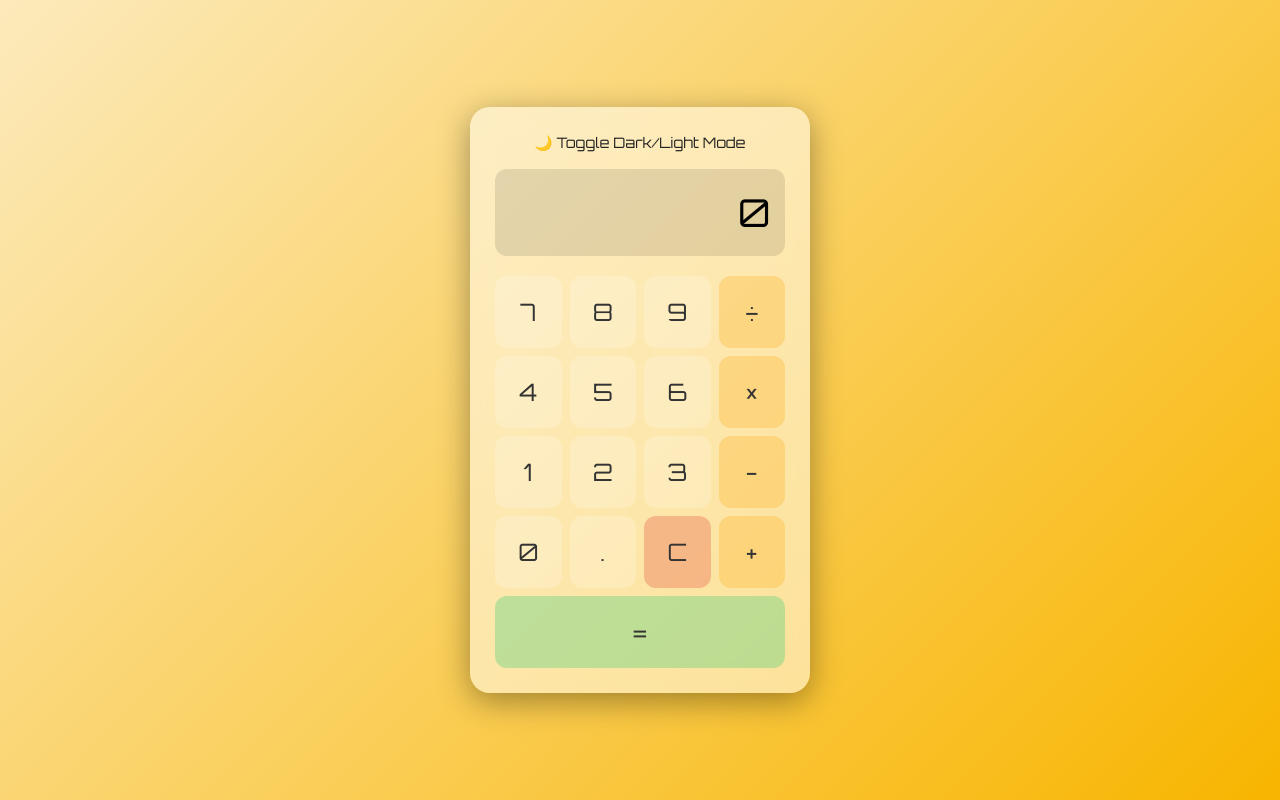
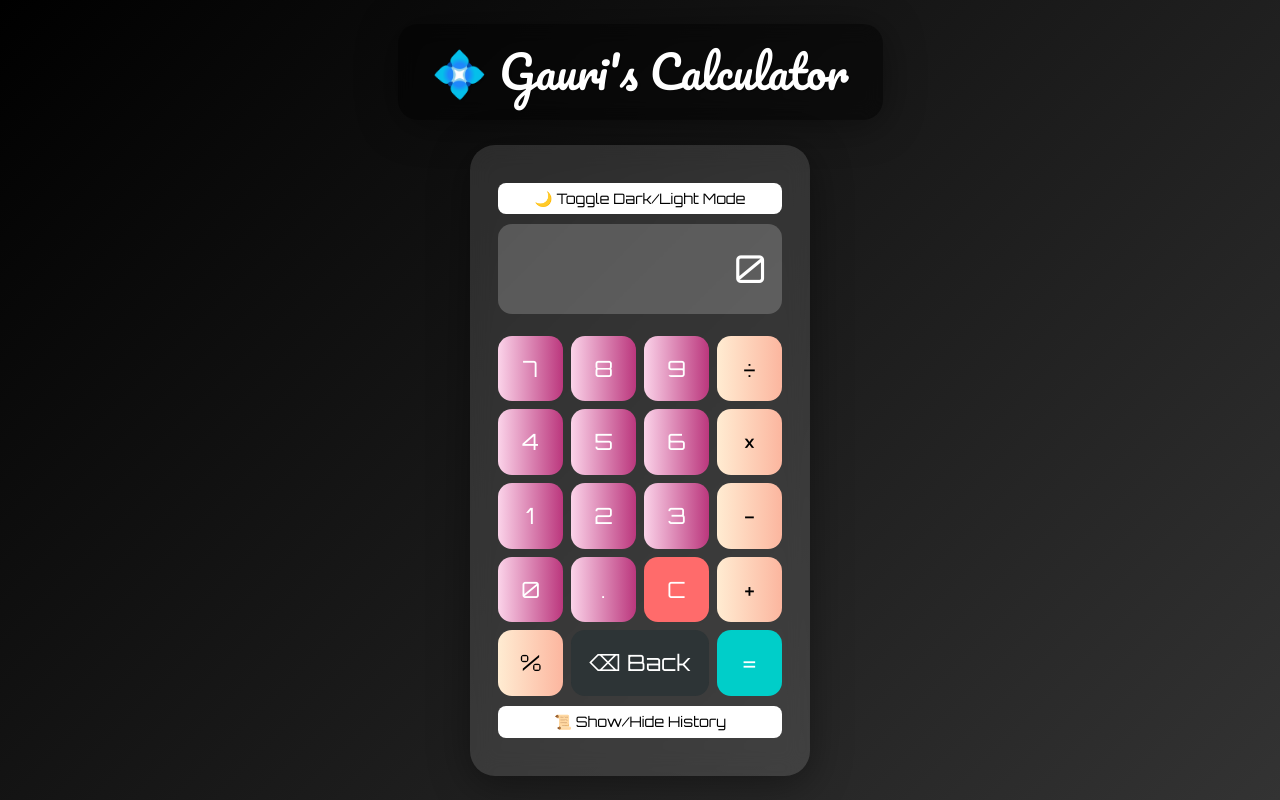
Before and after one commit to gaurisinghpanwar/glass_calculator, a plain HTML site: page index.html in a window 1280 px wide. Both pictures are taken after a click on the element "🌙 Toggle Dark/Light Mode". Drawn offline with nearby package versions, Linux system fonts and the light colour scheme.

Commit message:
Update index.html

```diff
--- a/index.html
+++ b/index.html
@@ -3,19 +3,18 @@
 <head>
   <meta charset="UTF-8" />
   <meta name="viewport" content="width=device-width, initial-scale=1" />
-  <title>Smart Glass Calculator</title>
+  <title>Gauri's Stylish Calculator</title>
 
   <!-- Bootstrap -->
   <link href="https://cdn.jsdelivr.net/npm/bootstrap@5.3.3/dist/css/bootstrap.min.css" rel="stylesheet" />
-
-  <!-- Orbitron Font -->
-  <link href="https://fonts.googleapis.com/css2?family=Orbitron&display=swap" rel="stylesheet" />
+  <link href="https://fonts.googleapis.com/css2?family=Pacifico&family=Orbitron&display=swap" rel="stylesheet" />
 
   <style>
     body {
       font-family: 'Orbitron', sans-serif;
-      background: linear-gradient(135deg, #1f1c2c, #928dab);
+      background: linear-gradient(135deg, #f8cdda, #1d2b64);
       display: flex;
+      flex-direction: column;
       justify-content: center;
       align-items: center;
       min-height: 100vh;
@@ -23,90 +22,120 @@
     }
 
     body.light-mode {
-      background: linear-gradient(135deg, #fceabb, #f8b500);
+      background: linear-gradient(135deg, #000000, #333333);
+    }
+
+    .logo-text {
+      font-family: 'Pacifico', cursive;
+      font-size: 2.8rem;
+      background: rgba(255, 255, 255, 0.15);
+      backdrop-filter: blur(10px);
+      border-radius: 20px;
+      padding: 14px 34px;
+      box-shadow: 0 4px 40px rgba(0, 0, 0, 0.4);
+      margin-bottom: 25px;
+      color: #ffffff;
+      text-align: center;
+      text-shadow: 1px 1px 2px #00000077;
+    }
+
+    body.light-mode .logo-text {
+      background: rgba(0, 0, 0, 0.5);
+      color: #fff;
     }
 
     .calculator {
       backdrop-filter: blur(12px);
-      background: rgba(255, 255, 255, 0.1);
-      border-radius: 20px;
-      padding: 25px;
+      background: rgba(255, 255, 255, 0.12);
+      border-radius: 25px;
+      padding: 28px;
       width: 340px;
-      box-shadow: 0 8px 32px rgba(0, 0, 0, 0.37);
+      box-shadow: 0 8px 40px rgba(0, 0, 0, 0.4);
       color: white;
-    }
-
-    body.light-mode .calculator {
-      background: rgba(255, 255, 255, 0.5);
-      color: #333;
+      position: relative;
     }
 
     .display {
-      background-color: rgba(255, 255, 255, 0.15);
-      padding: 15px;
+      background-color: rgba(255, 255, 255, 0.2);
+      padding: 16px;
       font-size: 2.4rem;
-      border-radius: 12px;
-      margin-bottom: 20px;
+      border-radius: 14px;
+      margin-bottom: 22px;
       text-align: right;
       overflow-x: auto;
       color: #fff;
     }
 
-    body.light-mode .display {
-      background-color: rgba(0, 0, 0, 0.1);
-      color: #000;
-    }
-
     .btn {
-      font-size: 1.5rem;
-      padding: 18px 0;
-      border-radius: 12px;
+      font-size: 1.4rem;
+      padding: 16px 0;
+      border-radius: 14px;
       border: none;
-      transition: 0.2s;
+      transition: 0.3s;
     }
 
     .btn:hover {
-      transform: scale(1.05);
-      box-shadow: 0 0 12px #ffffff66;
+      transform: scale(1.1);
+      box-shadow: 0 0 12px #ffffff88;
     }
 
     .btn-number {
-      background: rgba(255, 255, 255, 0.2);
+      background: linear-gradient(to right, #fbd3e9, #bb377d);
       color: #fff;
     }
 
     .btn-operator {
-      background: rgba(255, 165, 0, 0.25);
-      color: #ffae42;
+      background: linear-gradient(to right, #ffecd2, #fcb69f);
+      color: #000;
     }
 
     .btn-clear {
-      background: rgba(231, 76, 60, 0.3);
-      color: #e74c3c;
+      background: #ff6b6b;
+      color: #fff;
     }
 
     .btn-equal {
-      background: rgba(46, 204, 113, 0.3);
-      color: #2ecc71;
+      background: #00cec9;
+      color: #fff;
     }
 
-    body.light-mode .btn-number,
-    body.light-mode .btn-operator,
-    body.light-mode .btn-clear,
-    body.light-mode .btn-equal {
-      color: #333;
+    .btn-backspace {
+      background: #2d3436;
+      color: #fff;
     }
 
-    .toggle-mode {
+    .toggle-mode, .toggle-history {
       font-size: 0.9rem;
-      margin-bottom: 15px;
+      margin: 10px 0;
       text-align: center;
       cursor: pointer;
-      color: #ccc;
+      background-color: #000;
+      padding: 5px 10px;
+      border-radius: 8px;
+      color: #fff;
     }
 
-    body.light-mode .toggle-mode {
-      color: #222;
+    body.light-mode .toggle-mode,
+    body.light-mode .toggle-history {
+      background-color: #fff;
+      color: #000;
+    }
+
+    .history {
+      margin-top: 10px;
+      padding: 10px;
+      background: rgba(0, 0, 0, 0.3);
+      border-radius: 10px;
+      max-height: 150px;
+      overflow-y: auto;
+      font-size: 0.9rem;
+      color: #ccc;
+      display: none;
+    }
+
+    .history-entry {
+      border-bottom: 1px solid rgba(255,255,255,0.2);
+      padding: 5px 0;
     }
 
     @media (max-width: 400px) {
@@ -118,6 +147,9 @@
   </style>
 </head>
 <body>
+  <div class="logo-text">
+    💠 Gauri's Calculator
+  </div>
 
   <div class="calculator">
     <div class="toggle-mode" onclick="toggleMode()">🌙 Toggle Dark/Light Mode</div>
@@ -144,18 +176,24 @@
       <div class="col-3"><button class="btn btn-clear w-100" onclick="clearDisplay()">C</button></div>
       <div class="col-3"><button class="btn btn-operator w-100" onclick="press('+')">+</button></div>
 
-      <div class="col-12"><button class="btn btn-equal w-100" onclick="calculate()">=</button></div>
+      <div class="col-3"><button class="btn btn-operator w-100" onclick="calculatePercentage()">%</button></div>
+      <div class="col-6"><button class="btn btn-backspace w-100" onclick="backspace()">⌫ Back</button></div>
+      <div class="col-3"><button class="btn btn-equal w-100" onclick="calculate()">=</button></div>
     </div>
+
+    <div class="toggle-history" onclick="toggleHistory()">📜 Show/Hide History</div>
+    <div class="history" id="history"></div>
   </div>
 
-  <!-- Audio -->
+
   <audio id="clickSound" src="https://www.soundjay.com/buttons/sounds/button-16.mp3" preload="auto"></audio>
 
-  <!-- JavaScript -->
   <script>
-    let expression = localStorage.getItem('lastCalc') || '';
+    let expression = '';
     const display = document.getElementById('result');
+    const historyBox = document.getElementById('history');
     const clickSound = document.getElementById('clickSound');
+    let history = [];
 
     function press(val) {
       clickSound.play();
@@ -170,13 +208,33 @@
       display.innerText = '0';
     }
 
+    function backspace() {
+      clickSound.play();
+      expression = expression.slice(0, -1);
+      display.innerText = expression || '0';
+    }
+
     function calculate() {
       clickSound.play();
       try {
         const result = eval(expression);
+        history.unshift(`${expression} = ${result}`);
+        if (history.length > 5) history = history.slice(0, 5);
         display.innerText = result;
         expression = result.toString();
-        localStorage.setItem('lastCalc', expression);
+        updateHistory();
+      } catch {
+        display.innerText = 'Error';
+        expression = '';
+      }
+    }
+
+    function calculatePercentage() {
+      clickSound.play();
+      try {
+        const result = eval(expression) / 100;
+        display.innerText = result;
+        expression = result.toString();
       } catch {
         display.innerText = 'Error';
         expression = '';
@@ -187,13 +245,21 @@
       document.body.classList.toggle('light-mode');
     }
 
-    // Load last calculation on startup
+    function toggleHistory() {
+      historyBox.style.display = historyBox.style.display === 'none' ? 'block' : 'none';
+    }
+
+    function updateHistory() {
+      historyBox.innerHTML = history.map(item => `<div class='history-entry'>${item}</div>`).join('');
+    }
+
     window.onload = () => {
-      if (expression) {
-        display.innerText = expression;
-      }
+      expression = '';
+      display.innerText = '0';
+      history = [];
+      updateHistory();
+      historyBox.style.display = 'none';
     };
   </script>
-
 </body>
 </html>
```
